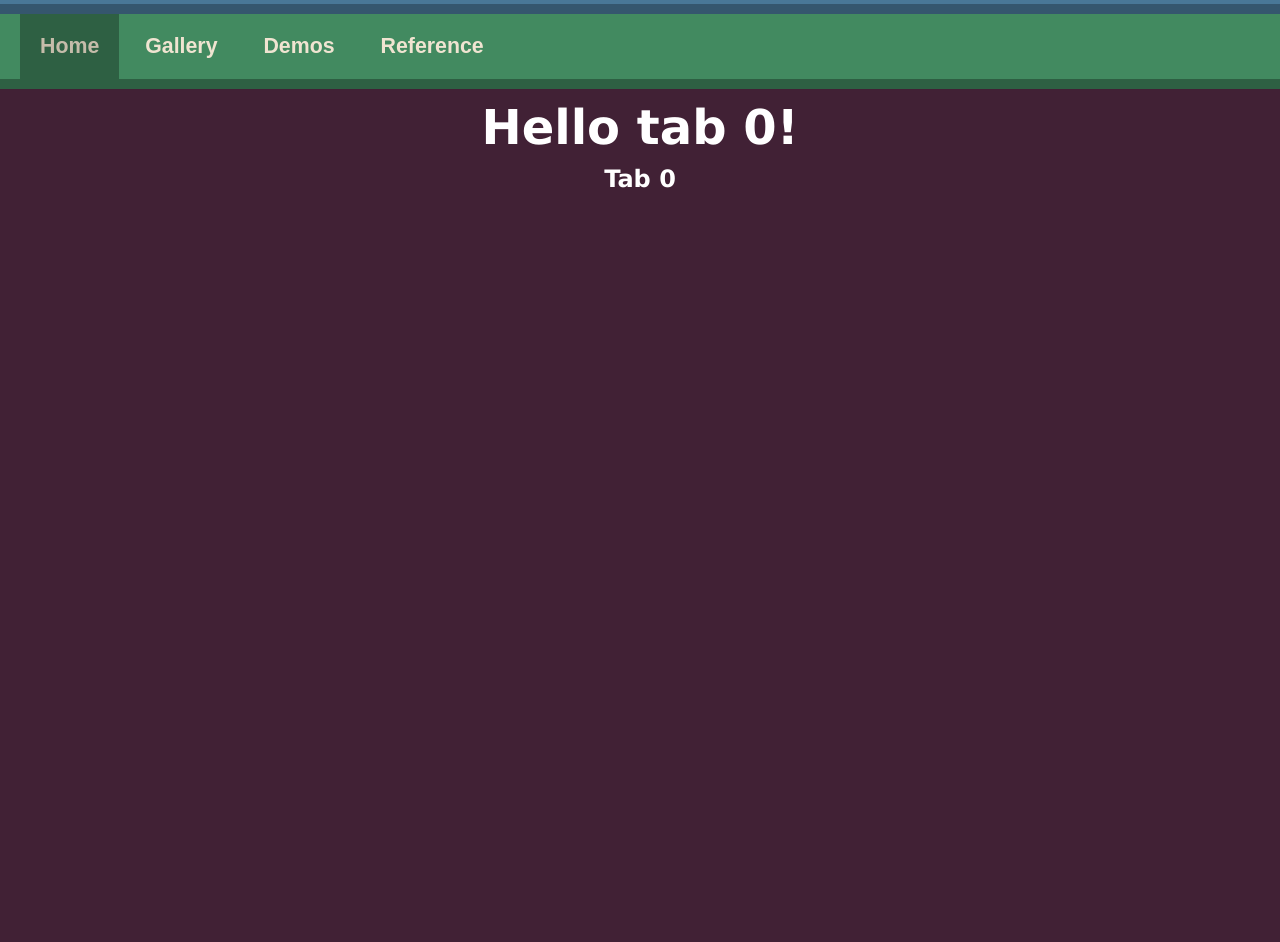
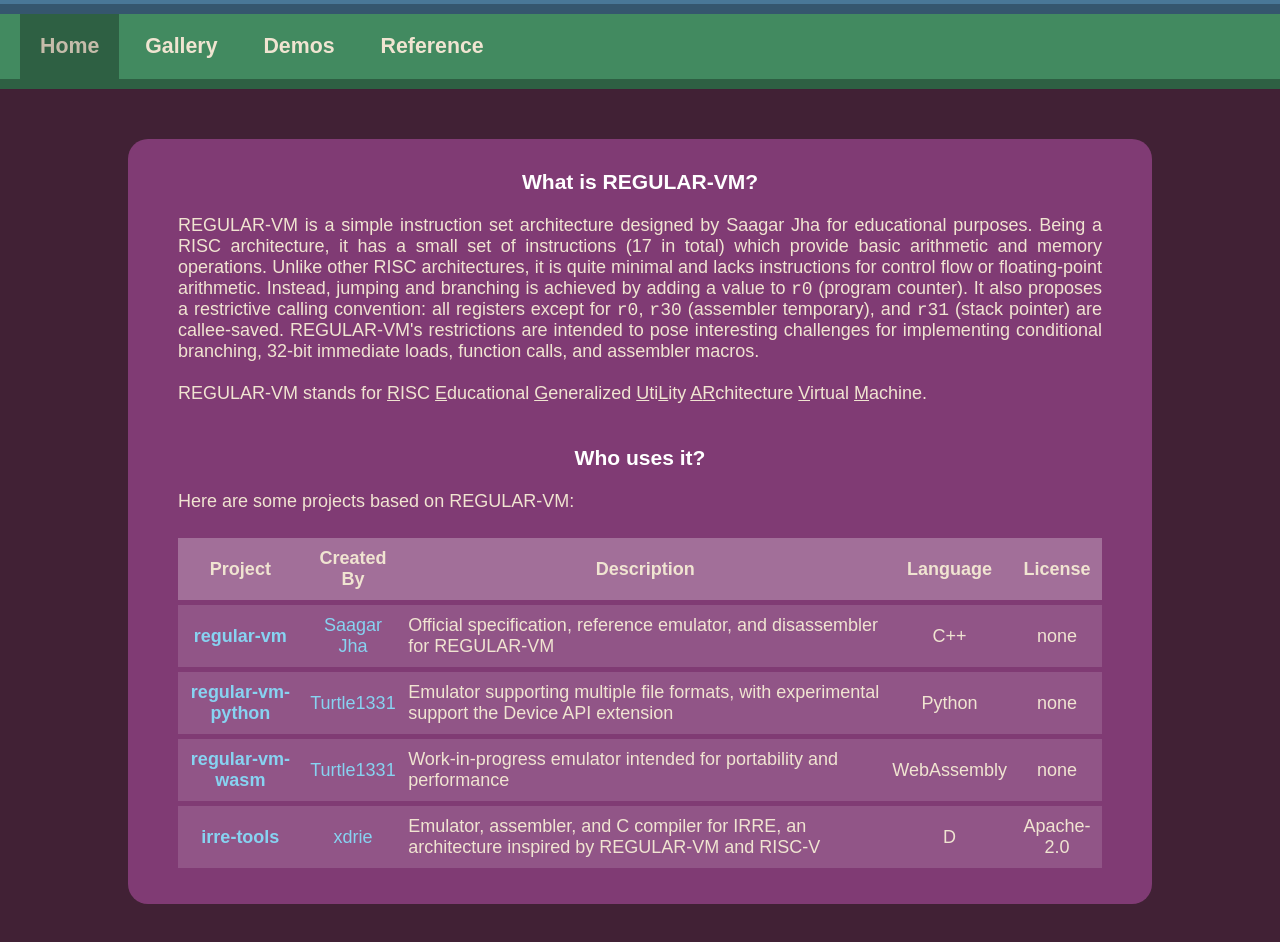
Before and after one commit to Turtle1331/regular-vm, a React (Create React App) app in the folder v3-src/: page / in a window 1280 px wide. Shown: the part 120-1062 px from the top of the page. Before the commit the page ends 800 px from the top, so only its background shows below. Built offline with nearby package versions, Linux system fonts and the light colour scheme.

Commit message:
Add homepage (Table component)

```diff
--- a/v3-src/src/components/Body.js
+++ b/v3-src/src/components/Body.js
@@ -1,10 +1,11 @@
+import Text from "./Table";
+
 function Body(props) {
     return (
         <div className="Body">
-            <h1>Hello tab {props.tabIndex}!</h1>
             {(() => {
                 switch (props.tabIndex) {
-                    case 0: return <h2>Tab 0</h2>;
+                    case 0: return <Text></Text>;
                     case 1: return <h2>Tab 1</h2>;
                     case 2: return <h2>Tab 2</h2>;
                     case 3: return <h2>Tab 3</h2>;
--- /dev/null
+++ b/v3-src/src/components/Table.js
@@ -0,0 +1,72 @@
+function Table() {
+    return (
+        <div>
+            <div className="contents">
+                <h3>What is REGULAR-VM?</h3>
+                <div className="comfy">
+                    REGULAR-VM is a simple instruction set architecture designed by Saagar Jha for educational purposes.
+                    Being a RISC architecture, it has a small set of instructions (17 in total) which provide basic arithmetic and memory operations.
+                    Unlike other RISC architectures, it is quite minimal and lacks instructions for control flow or floating-point arithmetic.
+                    Instead, jumping and branching is achieved by adding a value to <span className="code">r0</span> (program counter).
+                    It also proposes a restrictive calling convention: all registers except for <span className="code">r0</span>, <span className="code">r30</span> (assembler temporary), and <span className="code">r31</span> (stack pointer) are callee-saved.
+                    REGULAR-VM's restrictions are intended to pose interesting challenges for implementing conditional branching, 32-bit immediate loads, function calls, and assembler macros.
+                    <br />
+                    <br />
+                    REGULAR-VM stands for <u>R</u>ISC <u>E</u>ducational <u>G</u>eneralized <u>U</u>ti<u>L</u>ity <u>A</u><u>R</u>chitecture <u>V</u>irtual <u>M</u>achine.
+                </div>
+                <br />
+                <h3>Who uses it?</h3>
+                <div className="comfy">
+                    Here are some projects based on REGULAR-VM:
+                    <br />
+                    <br />
+                    <table>
+                        <thead>
+                            <tr>
+                                <th>Project</th>
+                                <th>Created By</th>
+                                <th>Description</th>
+                                <th>Language</th>
+                                <th>License</th>
+                            </tr>
+                        </thead>
+                        <tbody>
+                            <tr>
+                                <td><a href="https://github.com/regular-vm">regular-vm</a></td>
+                                <td><a href="https://github.com/saagarjha">Saagar Jha</a></td>
+                                <td>Official specification, reference emulator, and disassembler for REGULAR-VM</td>
+                                <td>C++</td>
+                                <td>none</td>
+                            </tr>
+                            <tr>
+                                <td><a href="https://github.com/Turtle1331/regular-vm-python">regular-vm-python</a></td>
+                                <td><a href="https://github.com/Turtle1331">Turtle1331</a></td>
+                                <td>Emulator supporting multiple file formats, with experimental support the Device API extension</td>
+                                <td>Python</td>
+                                <td>none</td>
+                            </tr>
+                            <tr>
+                                <td><a href="https://github.com/Turtle1331/regular-vm-wasm">regular-vm-wasm</a></td>
+                                <td><a href="https://github.com/Turtle1331">Turtle1331</a></td>
+                                <td>Work-in-progress emulator intended for portability and performance</td>
+                                <td>WebAssembly</td>
+                                <td>none</td>
+                            </tr>
+                            <tr>
+                                <td><a href="https://github.com/xdrie/irre-tools">irre-tools</a></td>
+                                <td><a href="https://github.com/xdrie">xdrie</a></td>
+                                <td>Emulator, assembler, and C compiler for IRRE, an architecture inspired by REGULAR-VM and RISC-V</td>
+                                <td>D</td>
+                                <td>Apache-2.0</td>
+                            </tr>
+                        </tbody>
+                    </table>
+                </div>
+                <br />
+            </div>
+            <button id="scrollToTop" href="#">Scroll to top</button>
+        </div>
+    );
+}
+
+export default Table;
--- a/v3-src/src/index.css
+++ b/v3-src/src/index.css
@@ -207,6 +207,7 @@ td:nth-child(3) {
     padding: 5px;
     background-color: #803b74;
     color: inherit;
+    font: inherit;
     text-decoration: none;
     border: 1px solid #ffffff77;
 }
```
